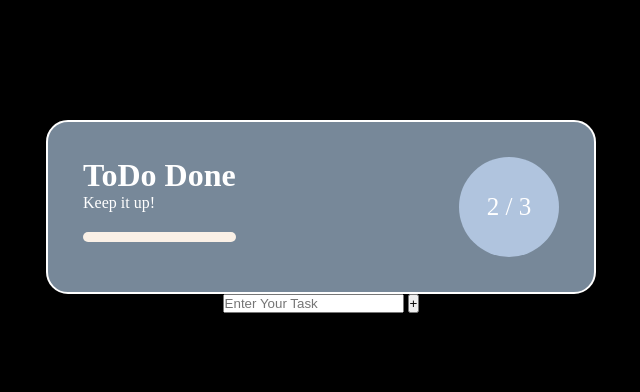
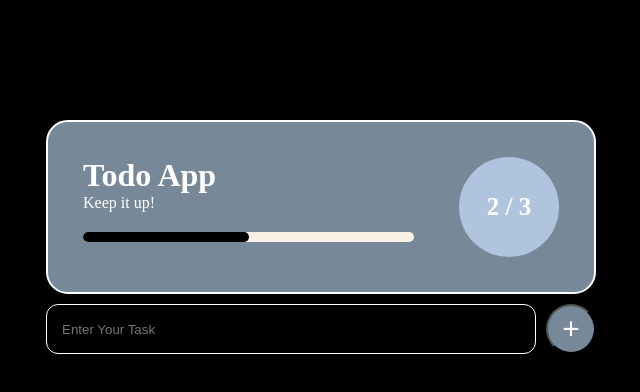
Before and after one commit to 23-shivamsingh/TO_DO_TASK, a plain HTML site: page index.html in a window 1280 px wide. Shown: the whole page, without its empty margins (319-959 px from the left). Drawn offline with Linux system fonts and the light colour scheme.

Commit message:
Added css

```diff
--- a/index.html
+++ b/index.html
@@ -11,7 +11,7 @@
 
         <div class="status-container">
             <div class="details">
-                <h1>ToDo Done</h1>
+                <h1>Todo App</h1>
                 <p>Keep it up!</p>
                 <div id="progressBar">
                     <div id="progress"></div>
--- a/style.css
+++ b/style.css
@@ -24,9 +24,13 @@ body {
     border-radius: 22px;
     border: 2px solid white;
     display: flex;
-    gap: 25px;
+    gap: 45px;
     width: 100%;
     justify-content: space-between;
+}
+
+.details {
+    width: 100%;
 }
 
 #progressBar{
@@ -37,6 +41,13 @@ body {
     margin-top: 20px;
 }
 
+#progress {
+    background-color: black;
+    width: 50%;
+    height: 10px;
+    border-radius: 5px;
+    transition: 0.3s ease;
+}
 
 #numerbs {
     background-color: lightsteelblue;
@@ -47,6 +58,36 @@ body {
     display: flex;
     border-radius: 50%;
     font-size: 25px;
-    font-weight: 200;
+    font-weight: 700;
 
 }
+
+form{
+    width: 100%;
+    margin-top: 10px;
+    display: flex;
+    gap: 10px;
+}
+
+input{
+    color: white;
+    background: black;
+    flex: 1;
+    padding: 15px;
+    border: 1px solid white;
+    border-radius: 12px;
+    outline: none;
+}
+
+button {
+    height: 50px;
+    width: 50px;
+    border-radius: 50%;
+    justify-content: center;
+    align-items: center;
+    background-color: lightslategrey;
+    color: white;
+    font-size: 30px;
+    font-weight: 400;
+    outline: none;
+}
```
